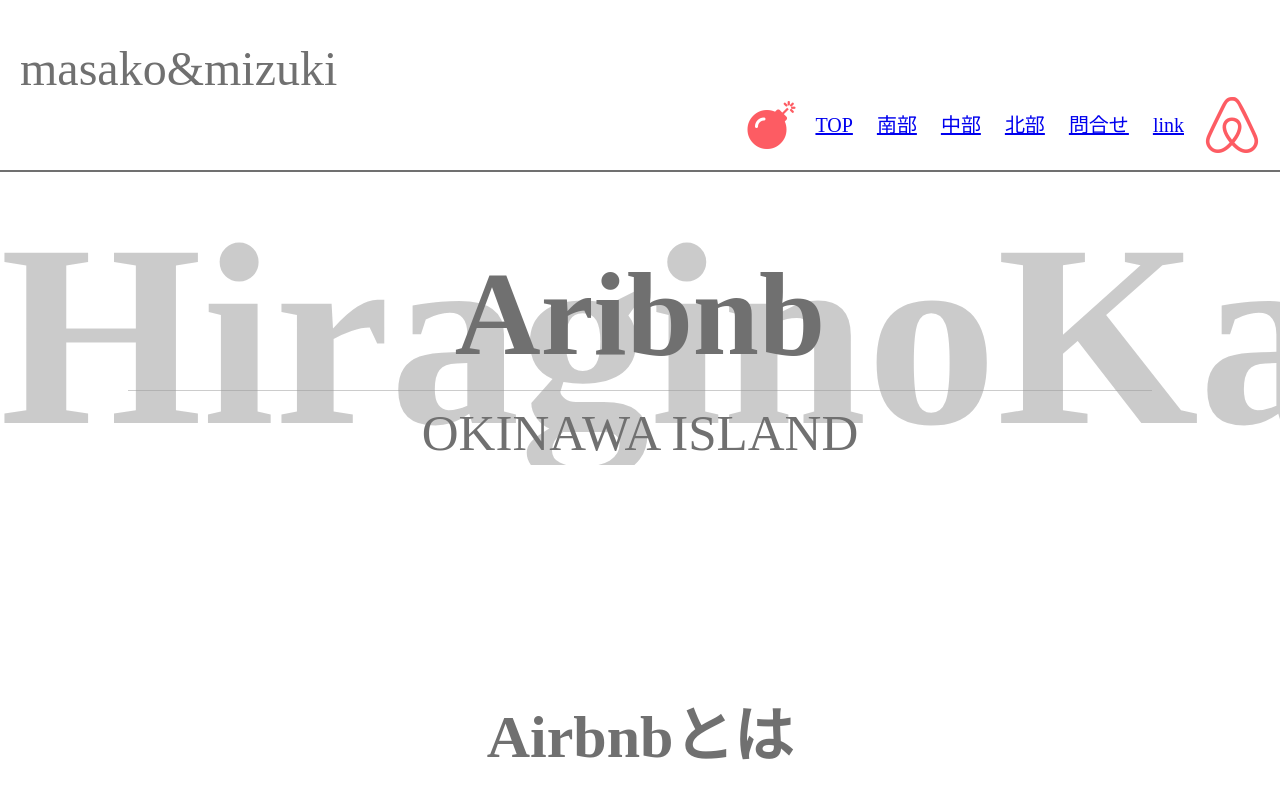
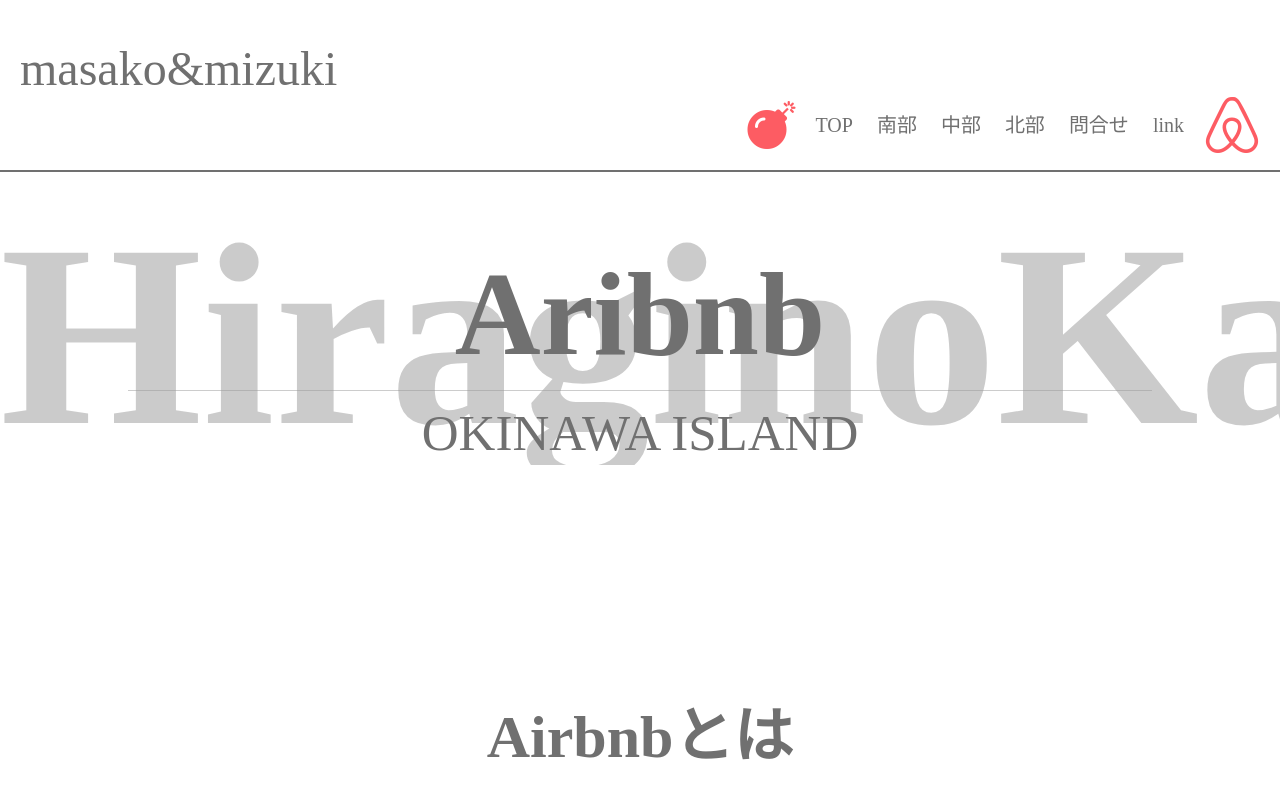
Before and after one commit to masakoji0125/Airbnb, a website: page index.html in a window 1280 px wide. Shown: the top 800 px of the page. Drawn offline with Linux system fonts and the light colour scheme; a script that the page names is missing; a web font is replaced by a local one.

Commit message:
サイトリンク接続完了。

```diff
--- a/index.html
+++ b/index.html
@@ -25,9 +25,9 @@
             <p><a href="javascript:(function () {var s = document.createElement('script');s.setAttribute('src', 'http://fontbomb.ilex.ca/js/main.js');document.body.appendChild(s);}());"><strong><i class="fas fa-bomb fa-3x" ></i></strong></a></p>
             <ul class="header_right">
                 <li class="header_menu"><a href="#mainBox">TOP</a></li>
-                <li class="header_menu"><a href="#south">南部</a></li>
+                <li class="header_menu"><a href="/south.html">南部</a></li>
                 <li class="header_menu"><a href="/Central.html">中部</a></li>
-                <li class="header_menu"><a href="#north">北部</a></li>
+                <li class="header_menu"><a href="/north.html">北部</a></li>
                 <li class="header_menu"><a href="#foom">問合せ</a></li>
                 <li class="header_menu"><a href="https://www.airbnb.jp/">link</a></li>
             </ul>
@@ -64,7 +64,7 @@
                     南城市は那覇の南部に位置し<br>ゆったりとした時間を過ごせます
                 </p>
                 <div>
-                    <a href="#" class="click1__button1 ">click!!</a>
+                    <a href="south.html" class="click1__button1 ">click!!</a>
                 </div>
             </div>
        </div>
@@ -111,7 +111,7 @@
                     <br><br>
                  </p>
                  <div>
-                     <a href="#" class="click3__button3">click!!</a>
+                     <a href="/north.html" class="click3__button3">click!!</a>
                  </div>
              </div>
         </div>
--- a/sass/style.scss
+++ b/sass/style.scss
@@ -35,6 +35,11 @@
             list-style: none;
             font-size: 20px;
             margin-right: 20px;
+        }
+
+        .header_right a {
+            text-decoration: none;
+            color: #707070;
         }
 
         i {
```
Also changed, not shown: css/style.css.
